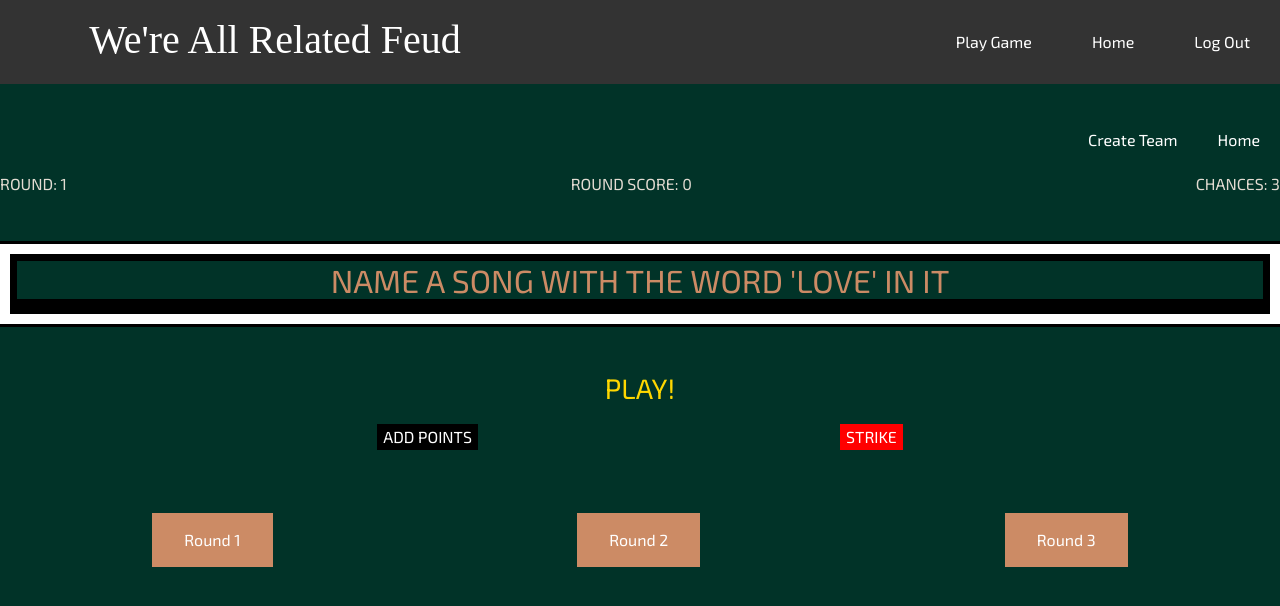
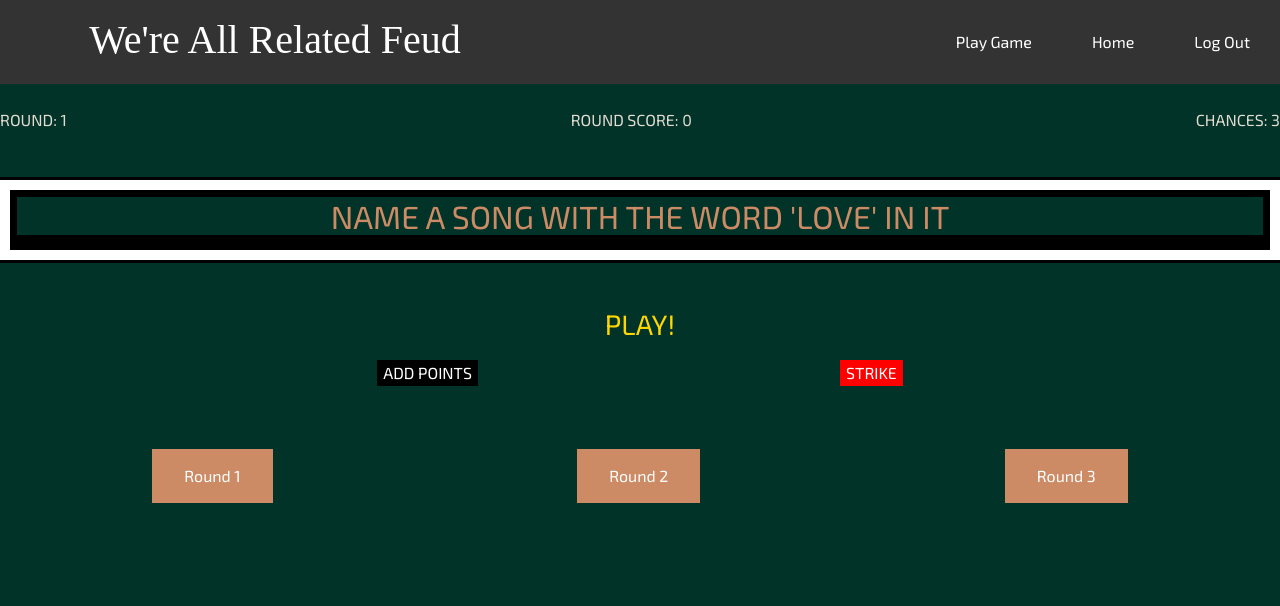
Before and after one commit to kjicodes/fam-feud, a React (Create React App) app: page /warfeud/game in a window 1280 px wide. Shown: the top 606 px of the page. Built offline with nearby package versions, Linux system fonts and the light colour scheme; a web font is replaced by a local one.

Commit message:
Update README

```diff
--- a/src/pages/GamePage/GamePage.jsx
+++ b/src/pages/GamePage/GamePage.jsx
@@ -63,7 +63,6 @@ export default class GamePage extends Component {
   render() {
     return (
       <>
-        <NavHome />
         <Header
           round={this.state.round}
           roundScore={this.state.roundScore}
--- a/src/pages/HomePage/HomePage.jsx
+++ b/src/pages/HomePage/HomePage.jsx
@@ -6,7 +6,6 @@ import NavHome from "../../components/NavHome/NavHome";
 export default function HomePage(props) {
   return (
     <div className="Home">
-      <NavHome />
       <h1 className="Title">WE'RE ALL RELATED Feud</h1>
       <br />
       <p className="Instr">
```
Also changed, not shown: 1 other file (tests, documents, lock files or other folders).
